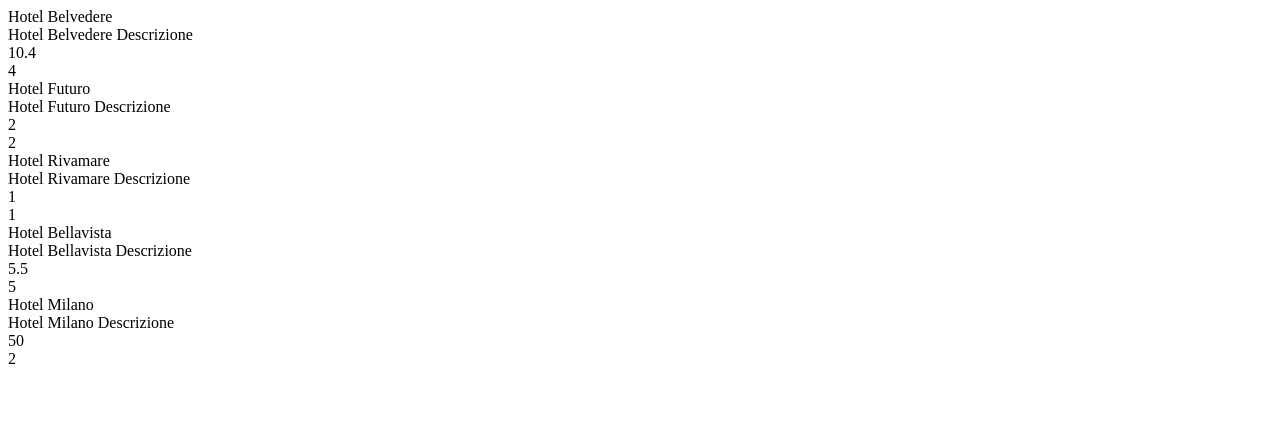
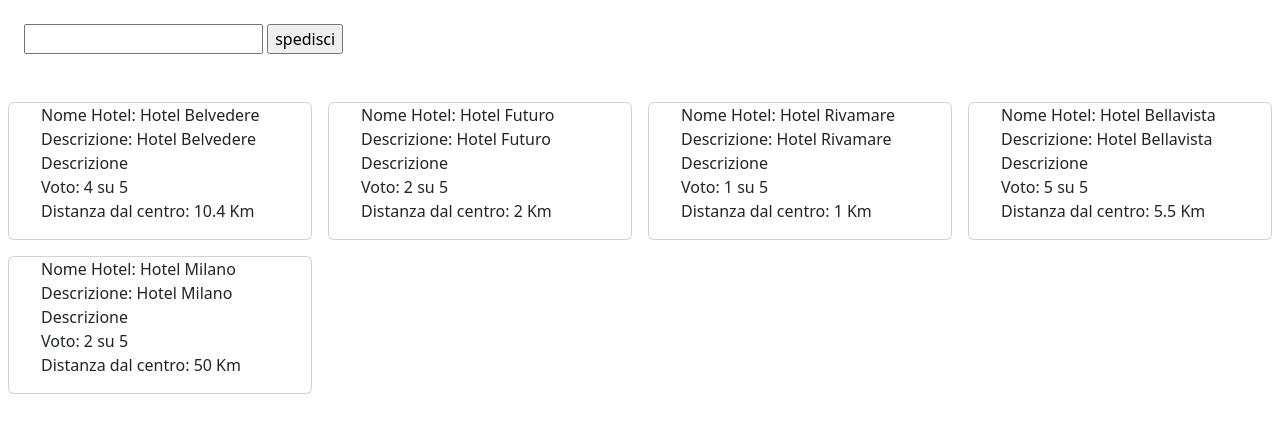
Before and after one commit to AngeloFriello/php-hotel, a PHP site: page / in a window 1280 px wide. Shown: the top 433 px of the page. Run offline with PHP 8.4, Linux system fonts and the light colour scheme.

Commit message:
add style

```diff
--- a/index.php
+++ b/index.php
@@ -49,22 +49,38 @@
 <head>
     <meta charset="UTF-8">
     <meta name="viewport" content="width=device-width, initial-scale=1.0">
+    <script src="https://cdn.jsdelivr.net/npm/bootstrap@5.3.2/dist/js/bootstrap.bundle.min.js" integrity="sha384-C6RzsynM9kWDrMNeT87bh95OGNyZPhcTNXj1NW7RuBCsyN/o0jlpcV8Qyq46cDfL" crossorigin="anonymous"></script>
+    <link href="https://cdn.jsdelivr.net/npm/bootstrap@5.3.2/dist/css/bootstrap.min.css" rel="stylesheet" integrity="sha384-T3c6CoIi6uLrA9TneNEoa7RxnatzjcDSCmG1MXxSR1GAsXEV/Dwwykc2MPK8M2HN" crossorigin="anonymous">
+    <link href="./style.css" rel="stylesheet">
     <title>Document</title>
 </head>
 <body>
 
-    <?php
+    <form action="" class="p-4">
+        <input type="text" name="filter">
+        <input type="submit" value="spedisci">
+    </form>
 
-        foreach($hotels as $hotel ){
-            echo $hotel['name'] . '<br>';
-            echo $hotel['description'] . '<br>';
-            echo $hotel['distance_to_center'] . '<br>';
-            echo $hotel['vote'] . '<br>';
+    <div class="container-fluid pt-3">
+        <div class="row d-flex ">
+            <?php
+                foreach($hotels as $hotel ){
+                    ?><div class="col-3 p-2">
+                        <div class="card ">
+                            <ul>
+                                <li>Nome Hotel: <?php echo $hotel['name']; ?></li>
+                                <li>Descrizione: <?php echo $hotel['description']; ?></li>
+                                <li>Voto: <?php echo $hotel['vote']; ?> su 5</li>
+                                <li>Distanza dal centro: <?php echo $hotel['distance_to_center']; ?> Km</li>
+                            </ul>
+                        </div>
+                    </div>
+                    <?php
+                }
+            ?>
+        </div>
+    </div>
 
-        }
-
-
-    ?>
 
 </body>
 </html>
--- /dev/null
+++ b/style.css
@@ -0,0 +1,3 @@
+li,ul {
+    list-style: none;
+}
```
Also changed, not shown: hotel.php (deleted).
